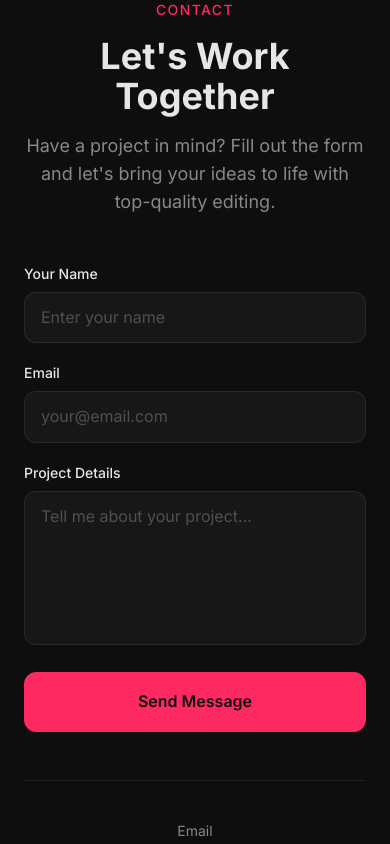
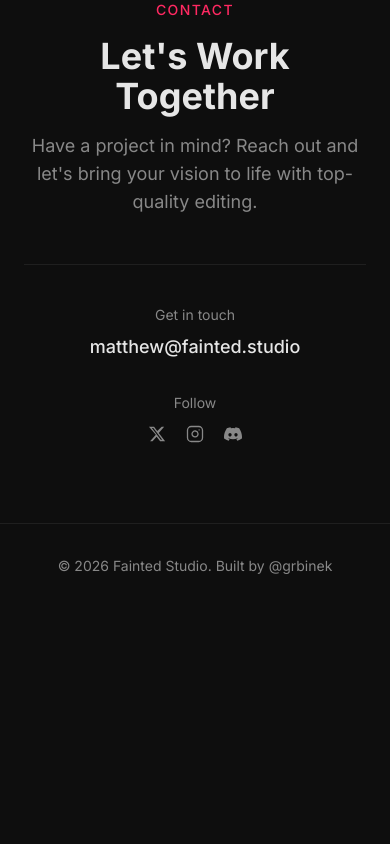
Before and after one commit to filipgrbin/fainted, a Next.js app: page / in a window 390 px wide. Shown: the part 5680-6524 px from the top of the page. After the commit the page ends 6288 px from the top, so only its background shows below. Built offline with nearby package versions, Linux system fonts and the light colour scheme.

Commit message:
feat: simplify contact section to email and social links
Remove non-functional form for cleaner CTA.

Co-authored-by: Filip Grbin <57590785+filipgrbin@users.noreply.github.com>

```diff
--- a/components/contact.tsx
+++ b/components/contact.tsx
@@ -6,64 +6,28 @@ export default function Contact() {
       <div className="space-y-12">
         <div className="space-y-4 text-center fade-in-section">
           <p className="text-accent text-sm font-medium tracking-widest uppercase">Contact</p>
-          <h2 className="text-4xl md:text-5xl font-bold text-balance border-b-0">
+          <h2 className="text-4xl md:text-5xl font-bold text-balance">
             Let&apos;s Work Together
           </h2>
           <p className="text-secondary text-lg max-w-2xl mx-auto">
-            Have a project in mind? Fill out the form and let&apos;s bring your ideas to life with top-quality editing.
+            Have a project in mind? Reach out and let&apos;s bring your vision to life with top-quality editing.
           </p>
         </div>
-
-        <form className="space-y-5 max-w-2xl mx-auto fade-in-section">
-          <div>
-            <label className="block text-sm font-medium mb-2">Your Name</label>
-            <input
-              type="text"
-              placeholder="Enter your name"
-              className="w-full px-4 py-3 bg-white/[0.04] border border-white/[0.08] rounded-xl focus:outline-none focus:border-accent transition-colors text-foreground placeholder:text-secondary/50"
-            />
-          </div>
-
-          <div>
-            <label className="block text-sm font-medium mb-2">Email</label>
-            <input
-              type="email"
-              placeholder="your@email.com"
-              className="w-full px-4 py-3 bg-white/[0.04] border border-white/[0.08] rounded-xl focus:outline-none focus:border-accent transition-colors text-foreground placeholder:text-secondary/50"
-            />
-          </div>
-
-          <div>
-            <label className="block text-sm font-medium mb-2">Project Details</label>
-            <textarea
-              placeholder="Tell me about your project..."
-              rows={5}
-              className="w-full px-4 py-3 bg-white/[0.04] border border-white/[0.08] rounded-xl focus:outline-none focus:border-accent transition-colors text-foreground placeholder:text-secondary/50 resize-none"
-            />
-          </div>
-
-          <button
-            type="submit"
-            className="btn-primary w-full px-8 py-4 bg-accent text-background font-semibold rounded-xl border border-accent"
-          >
-            Send Message
-          </button>
-        </form>
 
         <div className="border-t border-white/[0.07] pt-10 fade-in-section">
           <div className="flex flex-col md:flex-row items-center justify-center gap-8 text-center md:text-left">
             <div>
-              <p className="text-sm text-secondary mb-1">Email</p>
+              <p className="text-sm text-secondary mb-2">Get in touch</p>
               <a
                 href="mailto:matthew@fainted.studio"
-                className="text-foreground hover:text-accent transition-colors font-medium"
+                className="text-foreground hover:text-accent transition-colors font-medium text-lg"
               >
                 matthew@fainted.studio
               </a>
             </div>
-            <div className="hidden md:block w-px h-8 bg-white/[0.08]" />
+            <div className="hidden md:block w-px h-12 bg-white/[0.08]" />
             <div>
-              <p className="text-sm text-secondary mb-2">Follow</p>
+              <p className="text-sm text-secondary mb-3">Follow</p>
               <div className="flex gap-5">
                 <a href="https://x.com/fainted_edit" target="_blank" rel="noopener noreferrer" className="text-secondary hover:text-accent transition-colors" aria-label="X (Twitter)">
                   <svg xmlns="http://www.w3.org/2000/svg" width="18" height="18" viewBox="0 0 24 24" fill="currentColor" aria-hidden="true"><path d="M18.244 2.25h3.308l-7.227 8.26 8.502 11.24H16.17l-4.714-6.231-5.401 6.231H2.742l7.73-8.835L1.254 2.25H8.08l4.261 5.636 5.903-5.636Zm-1.161 17.52h1.833L7.084 4.126H5.117z"/></svg>
```
